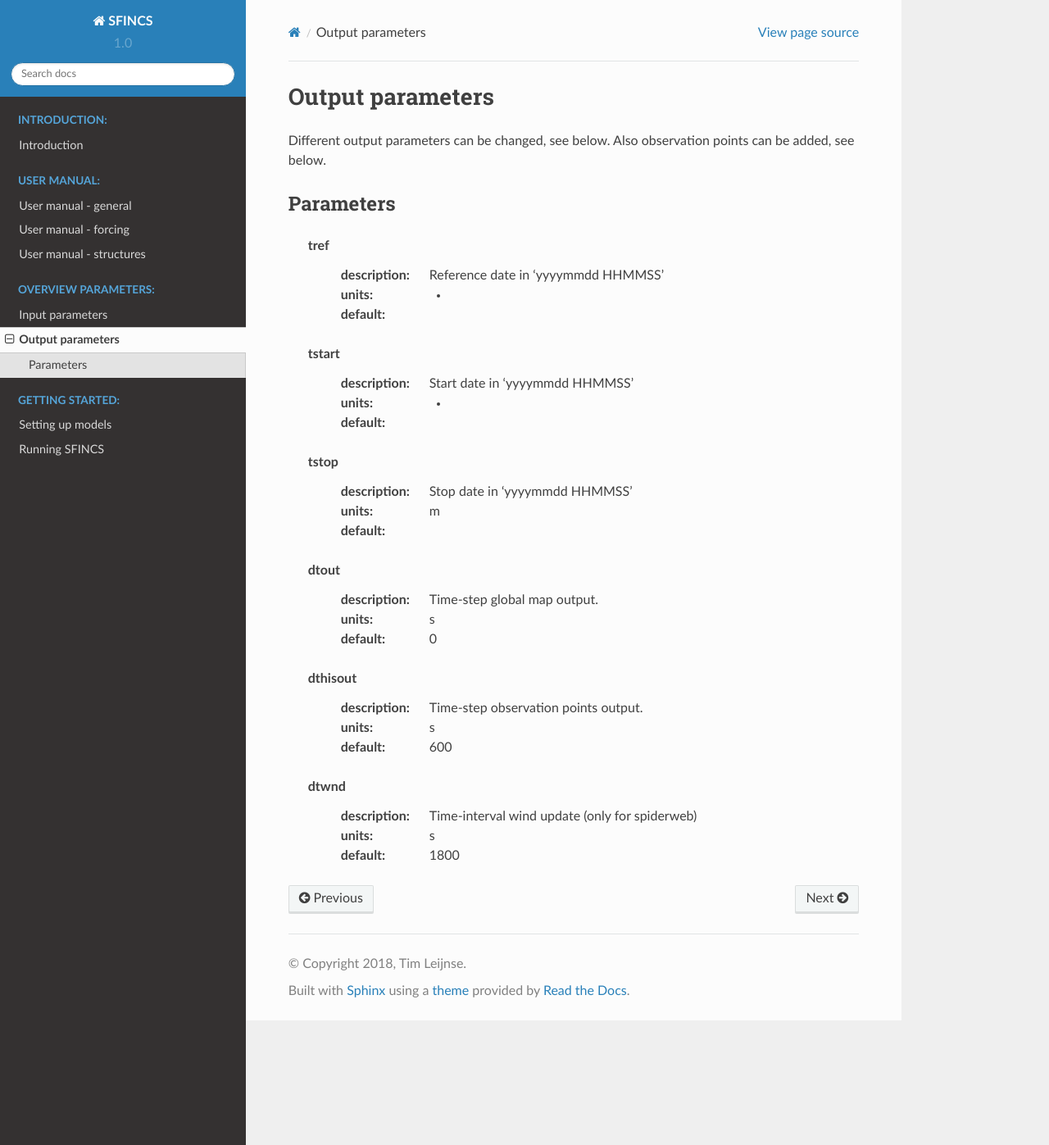
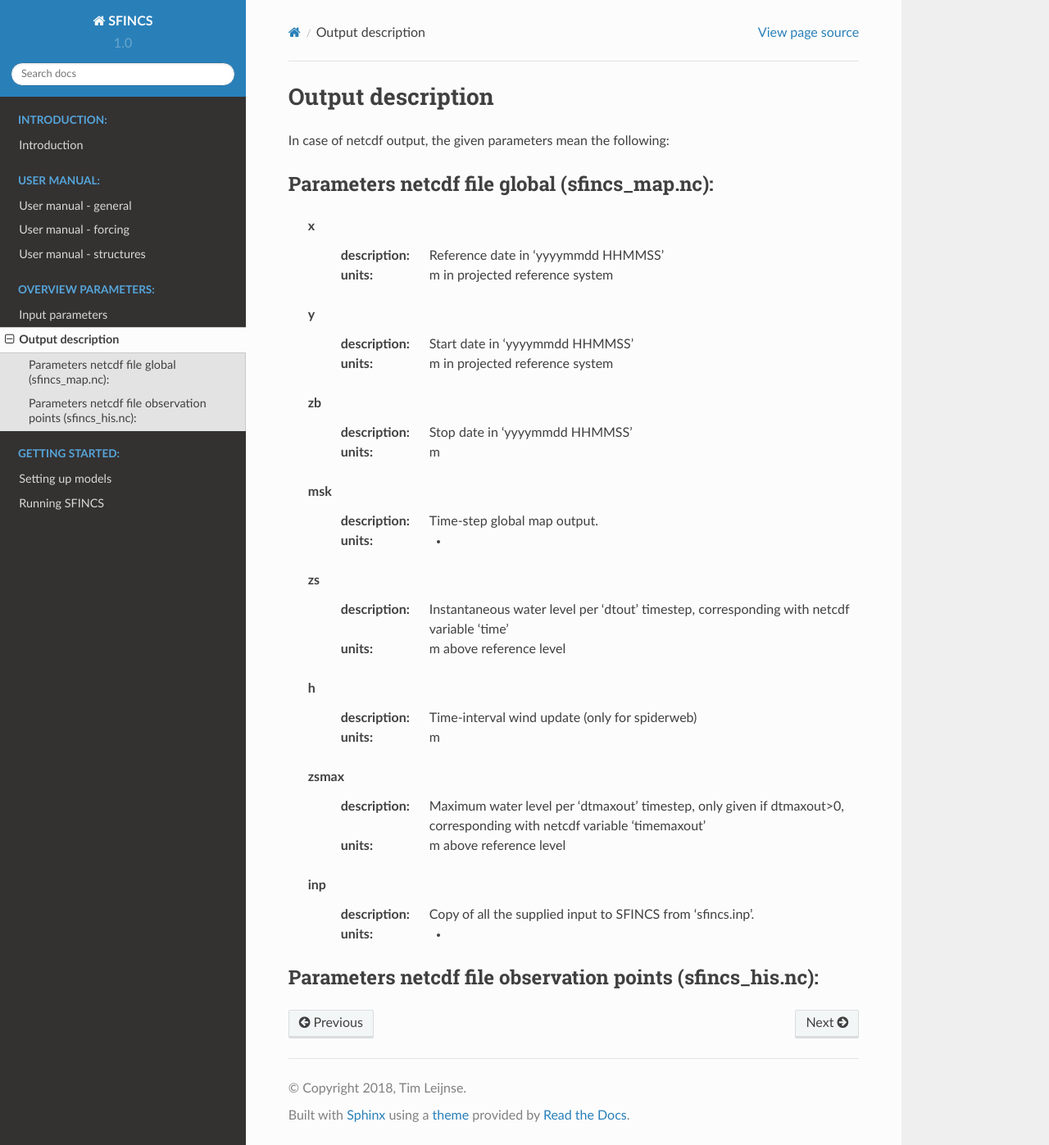
Before and after one commit to Leynse/SFINCS, a Sphinx documentation site: the page built from docs/output.rst, in a window 1280 px wide and 1397 px high. Shown: the whole window at 82% size. Built offline with Sphinx 7.4.7 and the Read the Docs theme 2.0.0, drawn with Linux system fonts in a browser that asks for light colours; some of the changed lines change nothing that is shown.

Commit message:
- split input/output parameters of sfincs.inp and netcdf output description into 2 sections - describe most important input/output parameters of sfincs.inp

```diff
--- a/docs/output.rst
+++ b/docs/output.rst
@@ -1,33 +1,35 @@
-Output parameters
+Output description
 =====
 
-Different output parameters can be changed, see below. Also observation points can be added, see below.
+In case of netcdf output, the given parameters mean the following:
 
-Parameters
+Parameters netcdf file global (sfincs_map.nc):
 -----
 
-
-	tref
+	x
 	  :description:	Reference date in 'yyyymmdd HHMMSS'
-	  :units:	-
-	  :default:
-	tstart
+	  :units:	m in projected reference system
+	y
 	  :description:	Start date in 'yyyymmdd HHMMSS'
-	  :units:	-
-	  :default:
-	tstop
+	  :units:	m in projected reference system
+	zb
 	  :description:	Stop date in 'yyyymmdd HHMMSS'
 	  :units:	m
-	  :default:
-	dtout
+	msk
 	  :description:	Time-step global map output.
-	  :units:	s
-	  :default:	0
-	dthisout
-	  :description:	Time-step observation points output.
-	  :units:	s
-	  :default:	600
-	dtwnd
+	  :units:	-
+	zs
+	  :description:	Instantaneous water level per 'dtout' timestep, corresponding with netcdf variable 'time'
+	  :units:	m above reference level
+	h
 	  :description:	Time-interval wind update (only for spiderweb)
-	  :units:	s
-	  :default:	1800
+	  :units:	m
+	zsmax
+	  :description:	Maximum water level per 'dtmaxout' timestep, only given if dtmaxout>0, corresponding with netcdf variable 'timemaxout'
+	  :units:	m above reference level
+	inp
+	  :description:	Copy of all the supplied input to SFINCS from 'sfincs.inp'.
+	  :units:	-
+
+Parameters netcdf file observation points (sfincs_his.nc):
+-----
--- a/docs/parameters.rst
+++ b/docs/parameters.rst
@@ -1,14 +1,55 @@
 Input parameters
 =====
 
-Different input parameters can be changed, see below. Traditionally SFINCS neglects the advection term in the SFINCS-LIE version ('advection = 0').
+Different parameters for model input and output of SFINCS can be changed in **sfincs.inp**, see below.
+
+Traditionally SFINCS neglects the advection term in the SFINCS-LIE version ('advection = 0').
 For super-critical flow conditions or modelling waves, the SFINCS-SSWE version can be used ('advection = 1' for 1D modelling and 'advection = 2' for 2D modelling) for better performance.
 
-Parameters
+Parameters for model input
 -----
-
-.. partable:: Overview of available keywords related to *
-
+	mmax
+	  :description:		Number of grid cells in x-direction
+	  :units:		-
+	  :default:		0
+	  :min:			1
+	  :max:			Inf (recommended is to limit the total number of active cells to 5 million)
+	nmax
+	  :description:		Number of grid cells in y-direction
+	  :units:		-
+	  :default:		0
+	  :min:			1
+	  :max:			Inf (recommended is to limit the total number of active cells to 5 million)
+	dx
+	  :description:		Grid size in x-direction
+	  :units:		m
+	  :default:		0
+	  :min:			1.0e-3
+	  :max:			Inf (recommended is a maximum grid size of 1000 meters)
+	dy
+	  :description:		Grid size in y-direction
+	  :units:		m
+	  :default:		0
+	  :min:			1.0e-3
+	  :max:			Inf (recommended is a maximum grid size of 1000 meters)
+	x0
+	  :description:		X-coordinate of first grid cell corner (1,1), thus not center of grid cell, in projected UTM zone.
+	  :units:		m
+	  :default:		0
+	  :min:			0
+	  :max:			Inf
+	y0
+	  :description:		Y-coordinate of first grid cell corner (1,1), thus not center of grid cell, in projected UTM zone.
+	  :units:		m
+	  :default:		0
+	  :min:			0
+	  :max:			Inf
+	rotation
+	  :description:		Rotation of the grid in degrees from the x-axis (east) in anti-clockwise direction
+	  :units:		degrees
+	  :default:		0
+	  :min:			0
+	  :max:			359.999
 	advection
 	  :description:		setting for advection. 0 for no advection scheme (SFINCS-LIE), 1 for 1D advection scheme for modelling in 1D OR 2 for 2D advection scheme for modelling in 2D (SFINCS-SSWE).
 	  :units:		-
@@ -16,32 +57,167 @@
 	  :min:			0
 	  :max:			2
 	alpha
-	  :description:		CFl-condition reduction. Decrease for additional numerical stability, minimum value is 0.1 and maximum is 0.75.
+	  :description:		CFL-condition reduction. Decrease for additional numerical stability, minimum value is 0.1 and maximum is 0.75.
 	  :units:		-
 	  :default:		0.75
-	  :min:			0.1
-	  :max:			0.75
+	  :min:			0.1 (recommended)
+	  :max:			0.75 (recommended)
 	huthresh
 	  :description:		Minimum flow depth limiter.
 	  :units:		m
 	  :default:		0.05
-	  :min:			0.001
-	  :max:			0.2
+	  :min:			0.001 (recommended)
+	  :max:			0.2 (recommended)
 	theta
-	  :description:		Smoothing factor in momentum equation. Advised not too change.
+	  :description:		Smoothing factor in momentum equation. Advised not too change and to use 0.9 for regular SFINCS and 0.95 for subgrid version of SFINCS.
 	  :units:		-
 	  :default:		0.9
 	  :min:			0.8
 	  :max:			0.99
 	zsini
 	  :description:		Initial water level.
-	  :units:		m
+	  :units:		m above reference level
 	  :default:		0
 	  :min:			-Inf
 	  :max:			Inf
 	qinf
-	  :description:		Infiltration rate. specify in +mm/hr
-	  :units:		m/s
+	  :description:		Infiltration rate, specify in +mm/hr.
+	  :units:		mm/hr
 	  :default:		0
 	  :min:			0
 	  :max:			Inf
+	manning
+	  :description:		Uniform manning roughness, specify in s/m^(1/3).
+	  :units:		s/m^(1/3)
+	  :default:		0.04
+	  :min:			0
+	  :max:			Inf
+	rgh_level_land
+	  :description:		Elevation level to distinguish land and sea roughness (when using 'manning_land' and 'manning_sea').
+	  :units:		m above reference level
+	  :default:		0
+	  :min:			-Inf
+	  :max:			Inf
+	manning_land
+	  :description:		Varying manning roughness based on elevation (above 'rgh_level_land', overules uniform 'manning', specify in s/m^(1/3).
+	  :units:		s/m^(1/3)
+	  :default:		-999 (=not used)
+	  :min:			0
+	  :max:			Inf
+	manning_sea
+	  :description:		Varying manning roughness based on elevation (below 'rgh_level_land', overules uniform 'manning', specify in s/m^(1/3).
+	  :units:		s/m^(1/3)
+	  :default:		-999 (=not used)
+	  :min:			0
+	  :max:			Inf
+
+Parameters for model input (only for advanced users)
+-----
+	bndtype
+	  :description:		Boundary type for interpretation of 'sfincs.bzs' time-series. bndtype=1 is for water levels, bndtype=2 is for horizontal velocities (in m/s) and bndtype=3 for horizontal discharges (in m2/s).
+	  :units:		-
+	  :default:		1
+	  :min:			1
+	  :max:			3
+	rhoa
+	  :description:		Density of the air
+	  :units:		-
+	  :default:		1.25
+	  :min:			-
+	  :max:			-
+	rhow
+	  :description:		Density of the water
+	  :units:		-
+	  :default:		1024
+	  :min:			-
+	  :max:			-
+	stopdepth
+	  :description:		Water depth anywhere in the domain after which the simulation is classified as unstable and stopped
+	  :units:		m
+	  :default:		100
+	  :min:			0
+	  :max:			Inf
+	advlim
+	  :description:		Advection limiter when advection>0 to limit the magnitude of the advection term when calculating fluxes between cells.
+	  :units:		-
+	  :default:		9999
+	  :min:			0
+	  :max:			9999
+	dtmax
+	  :description:		Maximum internal time step to be used
+	  :units:		s
+	  :default:		60
+	  :min:			1.0e-3
+	  :max:			Inf
+	dtmin
+	  :description:		Minimum internal time step to be used
+	  :units:		s
+	  :default:		1.0e-3
+	  :min:			1.0e-3
+	  :max:			Inf
+	tspinup
+	  :description:		Duration of internal spinup period before tstart
+	  :units:		s
+	  :default:		0
+	  :min:			0
+	  :max:			Inf
+
+	**Drag coefficients:**
+
+	cdnrb
+	  :description:		Number of specified break points
+	  :units:		-
+	  :default:		3
+	  :min:			2
+	  :max:			-
+	cdwnd
+	  :description:		Wind speed break points (including 0)
+	  :units:		-
+	  :default:		0  28  50
+	  :min:			2 values
+	  :max:			-
+	  :description:		Drag coefficient brak points
+	  :units:		-
+	  :default:		0.001 0.0025 0.0015
+	  :min:			2 values
+	  :max:			-
+
+Different parameters influencing the given output by SFINCS can be changed, see below.
+
+Parameters for model output
+-----
+
+	tref
+	  :description:	Reference date in 'yyyymmdd HHMMSS'
+	  :units:	-
+	  :default:	20000101 000000
+	tstart
+	  :description:	Start date in 'yyyymmdd HHMMSS'
+	  :units:	-
+	  :default:	20000101 000000
+	tstop
+	  :description:	Stop date in 'yyyymmdd HHMMSS'
+	  :units:	m
+	  :default:	20000101 000000
+	dtout
+	  :description:	Time-step global map output.
+	  :units:	s
+	  :default:	0
+	dthisout
+	  :description:	Time-step observation points output.
+	  :units:	s
+	  :default:	600
+	dtmaxout
+	  :description:	Time-step interval of global map output of maximum water level. If dtmaxout=0, no maximum water level output is given by SFINCS
+	  :units:	s
+	  :default:	0
+	  :min:		0
+	  :max:		'tstop - start in seconds'
+	dtwnd
+	  :description:	Time-interval wind update (only for spiderweb)
+	  :units:	s
+	  :default:	1800
+	outputformat
+	  :description:	Choice whether the SFINCS model output is given in binary 'bin', ascii 'asc' or netcdf files 'net'(default). In case of netcdf output, global output is given in 'sfincs_map.nc', point output in 'sfincs_his.nc' in case observation points are specified.
+	  :units:	-
+	  :default:	net
```
